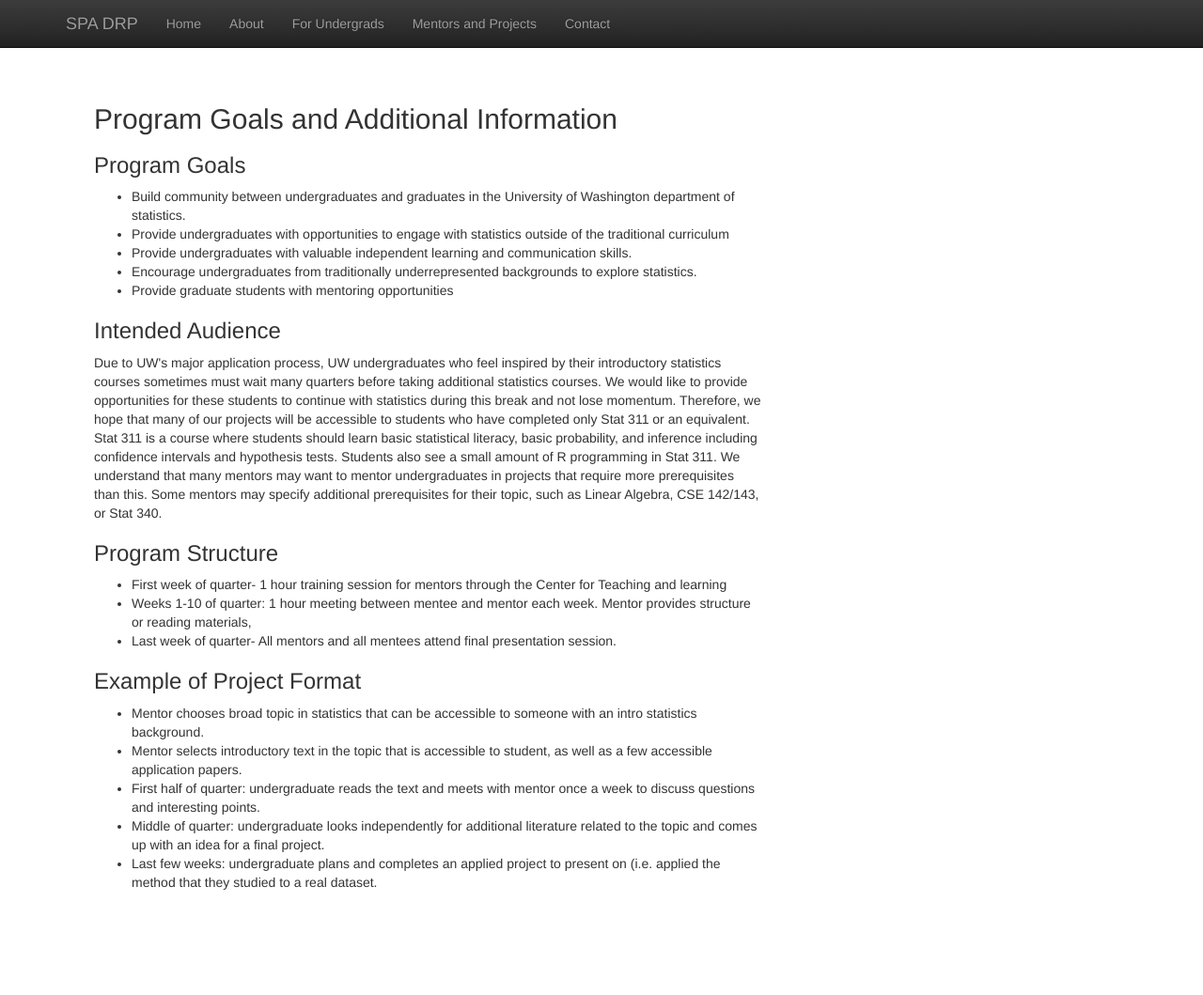
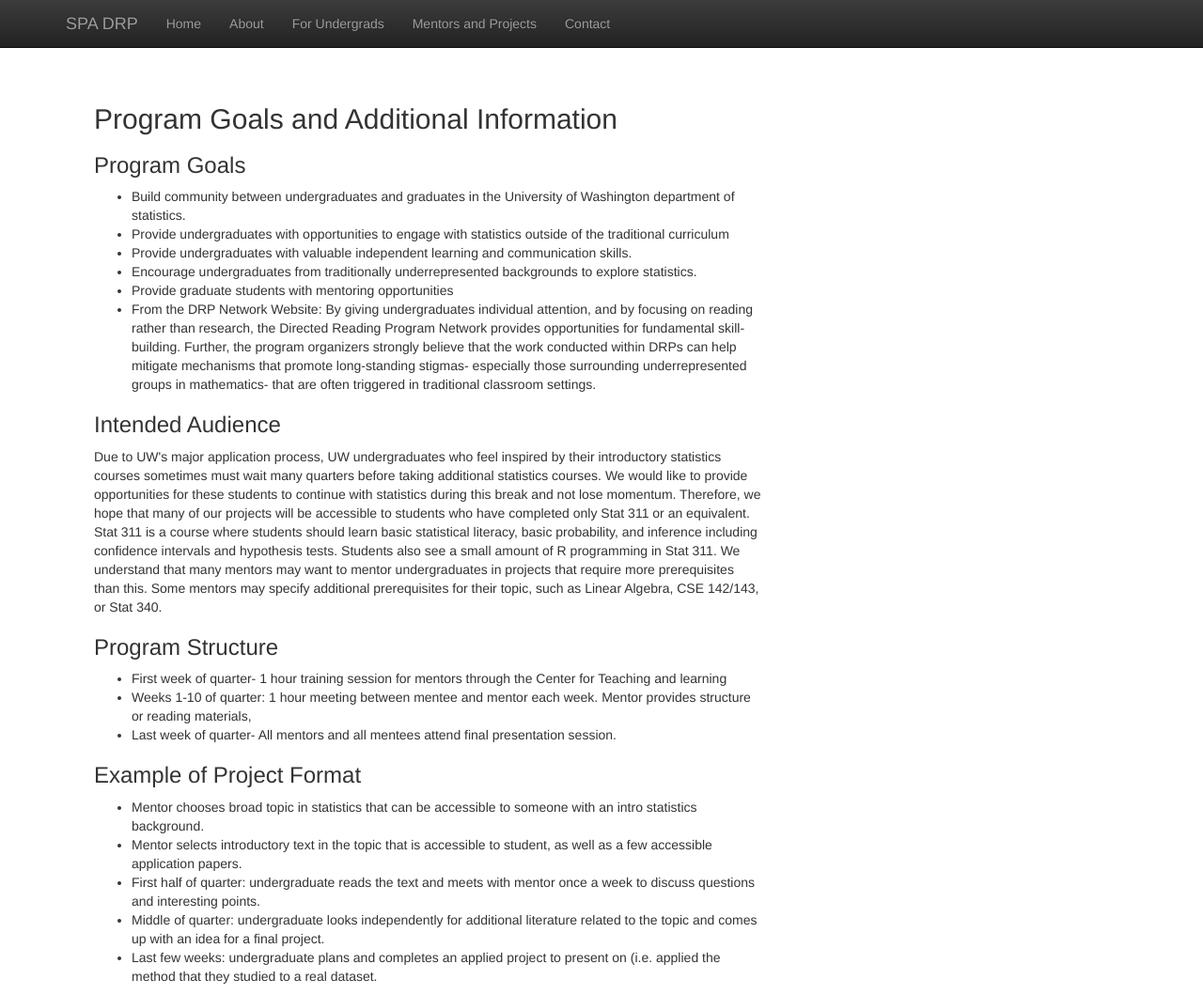
Before and after one commit to anna-neufeld/spa_drp, a Jekyll site: the page built from about.html, in a window 1280 px wide and 1059 px high. Shown: the whole window at 94% size. Built offline with Jekyll 4.4.1, drawn with Linux system fonts in a browser that asks for light colours; nearby versions of some CDN libraries; library files that are not in the unit come from our copies.

Commit message:
Added a bullet

```diff
--- a/about.html
+++ b/about.html
@@ -16,6 +16,7 @@ title:  'Program Goals'
   <li> Provide undergraduates with valuable independent learning and communication skills. </li>
   <li> Encourage undergraduates from traditionally underrepresented backgrounds to explore statistics. </li>
   <li> Provide graduate students with mentoring opportunities </li>
+  <li> From the DRP Network Website: By giving undergraduates individual attention, and by focusing on reading rather than research, the Directed Reading Program Network provides opportunities for fundamental skill-building. Further, the program organizers strongly believe that the work conducted within DRPs can help mitigate mechanisms that promote long-standing stigmas- especially those surrounding underrepresented groups in mathematics- that are often triggered in traditional classroom settings.  </li>
   </ul>
   </p>
   <h3> Intended Audience </h3>
```
